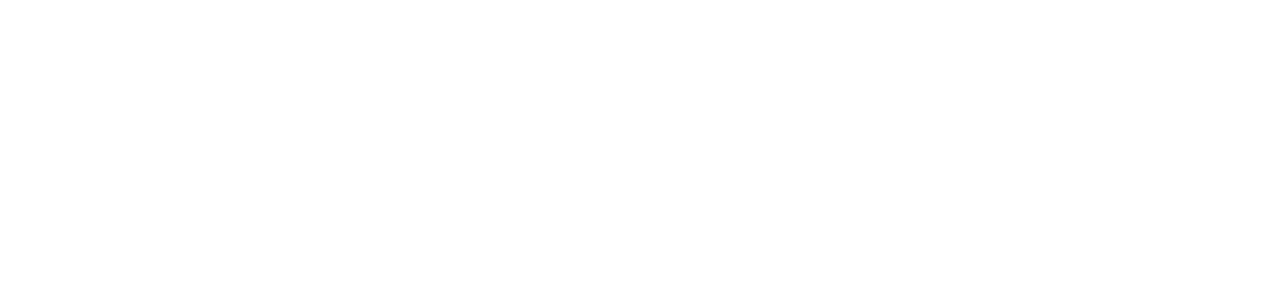
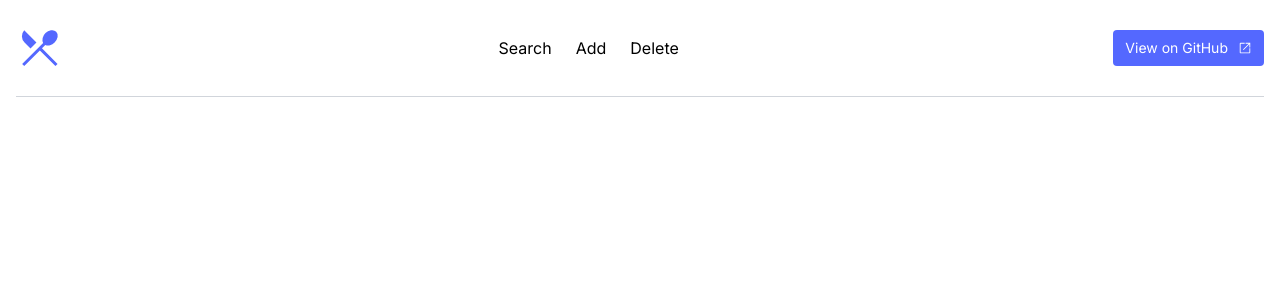
Before and after one commit to bengreenbank/restaurant-finder, a Vue app: page / in a window 1280 px wide. Shown: the top 300 px of the page. Built offline with nearby package versions, Linux system fonts and the light colour scheme.

Commit message:
Create NavigationBar.vue component

```diff
--- a/src/components/NavigationBar.vue
+++ b/src/components/NavigationBar.vue
@@ -1,5 +1,62 @@
 <template>
-  <header></header>
+  <header class="container font-sans">
+    <div
+      class="border-b-solid flex items-center justify-between border-b border-b-grey py-6"
+    >
+      <img
+        src="@/assets/img/icons/restaurant-menu.svg"
+        alt="Knife & Spoon"
+        width="48"
+        height="48"
+      />
+
+      <nav>
+        <ul class="flex items-center gap-6">
+          <li>
+            <a
+              class="decoration-blue decoration-2 underline-offset-4 transition-all hover:underline"
+              href="#"
+            >
+              Search
+            </a>
+          </li>
+
+          <li>
+            <a
+              class="decoration-blue decoration-2 underline-offset-4 transition-all hover:underline"
+              href="#"
+            >
+              Add
+            </a>
+          </li>
+
+          <li>
+            <a
+              class="decoration-blue decoration-2 underline-offset-4 transition-all hover:underline"
+              href="#"
+            >
+              Delete
+            </a>
+          </li>
+        </ul>
+      </nav>
+
+      <a
+        class="flex items-center gap-2.5 rounded bg-blue px-3 py-2 text-sm text-white"
+        href="https://github.com/bengreenbank/restaurant-finder"
+        target="_blank"
+      >
+        View on GitHub
+
+        <img
+          src="@/assets/img/icons/open-in-new--white.svg"
+          width="14"
+          height="14"
+          alt="Open in new tab"
+        />
+      </a>
+    </div>
+  </header>
 </template>
 
 <script>
--- a/tailwind.config.js
+++ b/tailwind.config.js
@@ -2,11 +2,17 @@
   content: ['./public/**/*.html', './src/**/*.{vue,js,ts,jsx,tsx}'],
   theme: {
     colors: {
+      grey: '#D1D5DB',
       blue: '#5468ff',
+      white: '#ffffff',
     },
     fontFamily: {
       sans: '"Inter", ui-sans-serif, system-ui, -apple-system, BlinkMacSystemFont, "Segoe UI", Roboto, "Helvetica Neue", Arial, "Noto Sans", sans-serif, "Apple Color Emoji", "Segoe UI Emoji", "Segoe UI Symbol", "Noto Color Emoji";',
     },
+    container: {
+      padding: '1rem',
+      center: true,
+    },
   },
   plugins: [],
 }
```
Also changed, not shown: src/assets/img/icons/open-in-new--white.svg (added), src/assets/img/icons/restaurant-menu.svg (added).
